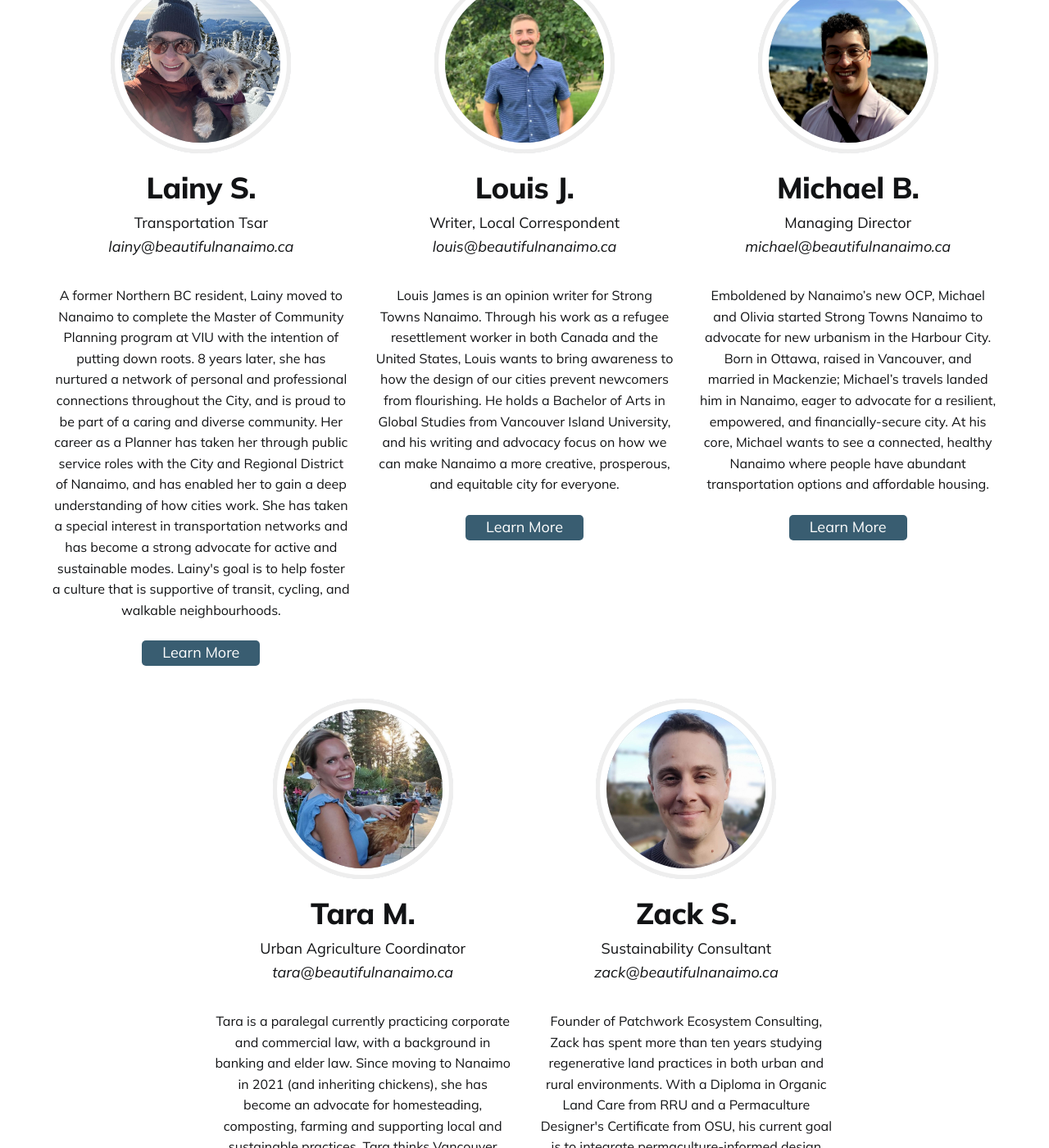
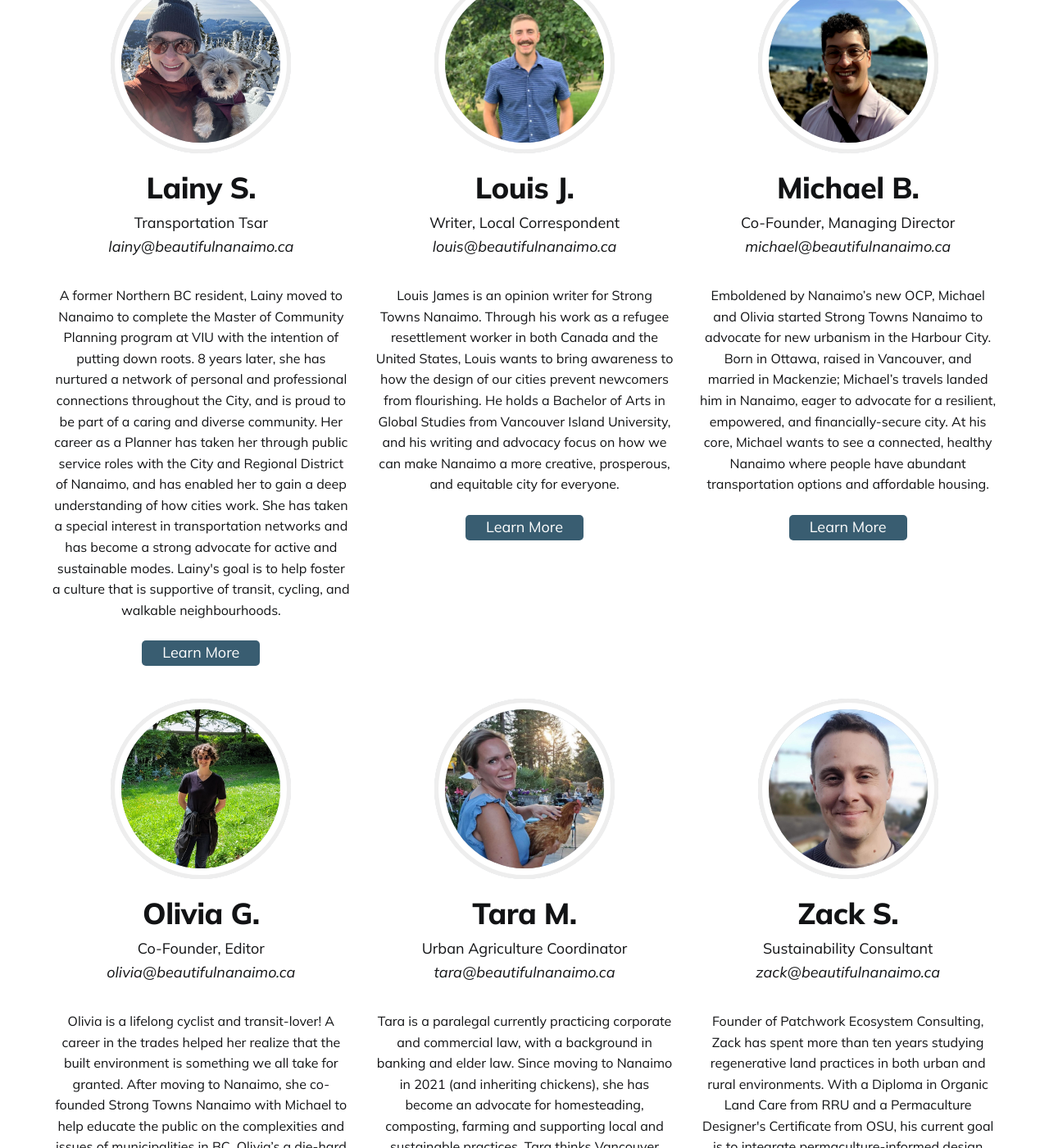
Before and after one commit to LaputanMachines/beautiful-nanaimo, a Jekyll site: the page built from _pages/members.html, in a window 1280 px wide and 1400 px high, scrolled down 1273 px. Shown: the whole window at 82% size. Built offline with Jekyll 4.4.1, drawn with Linux system fonts in a browser that asks for light colours; some of the changed text lies outside the part shown.

Commit message:
Add Olivia's author page

```diff
--- a/_authors/michael.md
+++ b/_authors/michael.md
@@ -2,7 +2,7 @@
 username: michael
 name: Michael B.
 image: '/images/authors/michael.jpg'
-position: "Managing Director"
+position: "Co-Founder, Managing Director"
 email: michael@beautifulnanaimo.ca
 permalink: /members/michael
 ---
--- /dev/null
+++ b/_authors/olivia.md
@@ -0,0 +1,11 @@
+---
+username: olivia
+name: Olivia G.
+image: '/images/authors/olivia.jpg'
+position: "Co-Founder, Editor"
+email: olivia@beautifulnanaimo.ca
+permalink: /members/olivia
+---
+
+Olivia is a lifelong cyclist and transit-lover!
+A career in the trades helped her realize that the built environment is something we all take for granted. After moving to Nanaimo, she co-founded Strong Towns Nanaimo with Michael to help educate the public on the complexities and issues of municipalities in BC. Olivia’s a die-hard advocate for cycling and pedestrian infrastructure, and she’s excited for the future of the Harbour City.
```
Also changed, not shown: images/authors/olivia.jpg (added), 1 other file.
